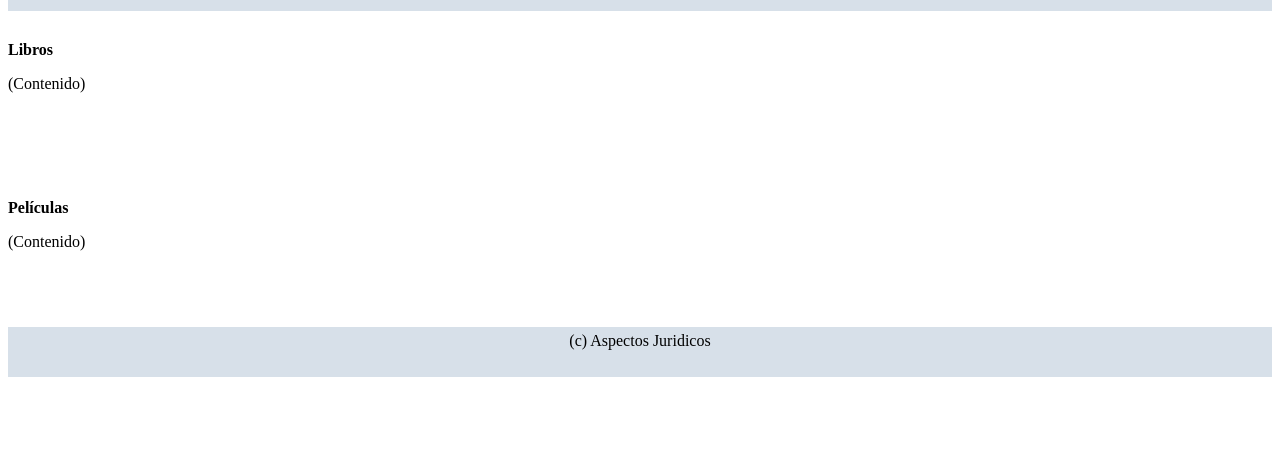
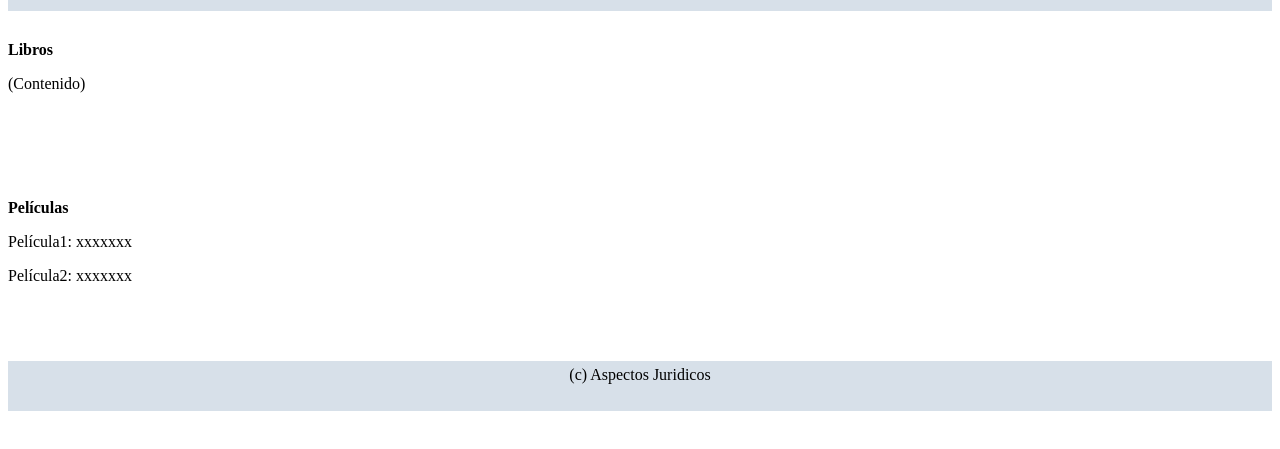
Before and after one commit to JoseAntonioNogGar/Equipo5Trabajo2, a plain HTML site: page index.html in a window 1280 px wide. Shown: the part 97-546 px from the top of the page. Drawn offline with Linux system fonts and the light colour scheme.

Commit message:
update movies

```diff
--- a/index.html
+++ b/index.html
@@ -19,7 +19,8 @@
 
  <section>
  <b>Películas</b>
- <p>(Contenido)</p>
+ <p>Película1: xxxxxxx</p>
+ <p>Película2: xxxxxxx</p>
  </section>
  <!-- Pie de pagina -->
  <footer>
```
